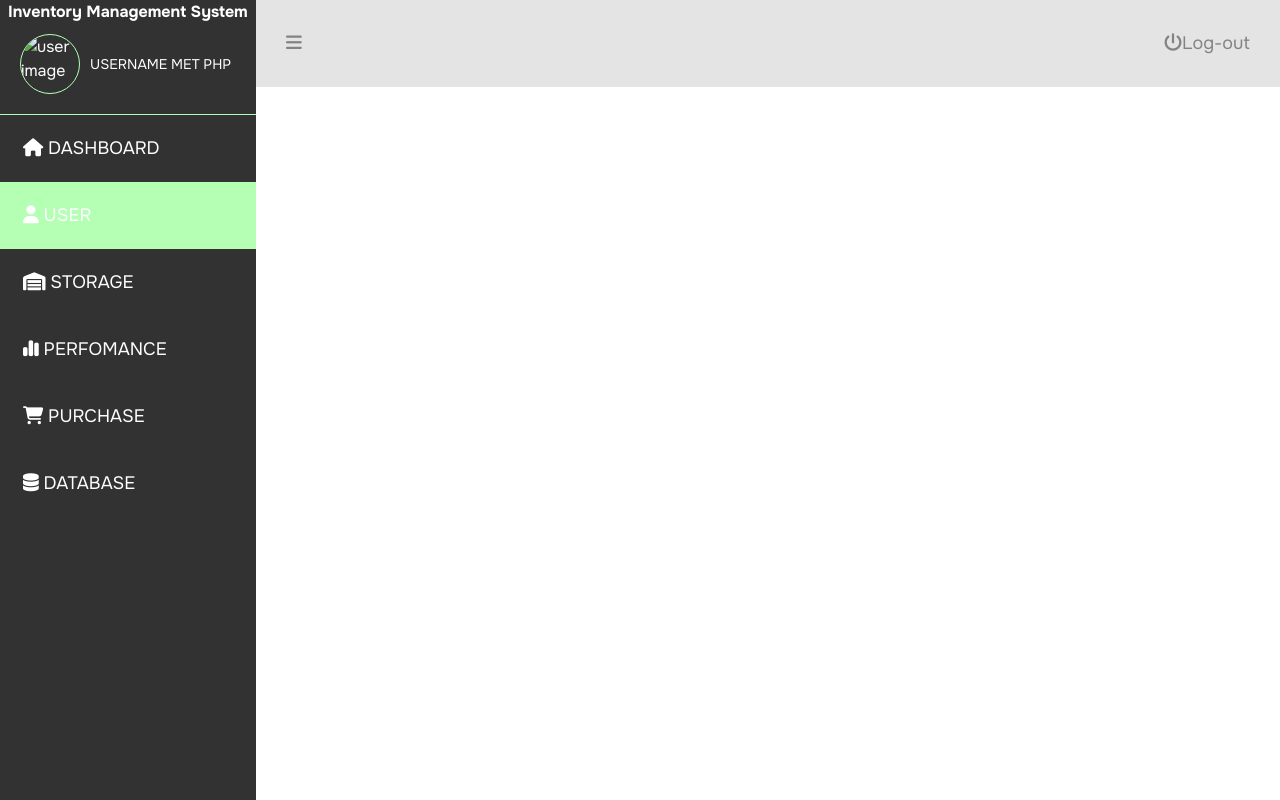
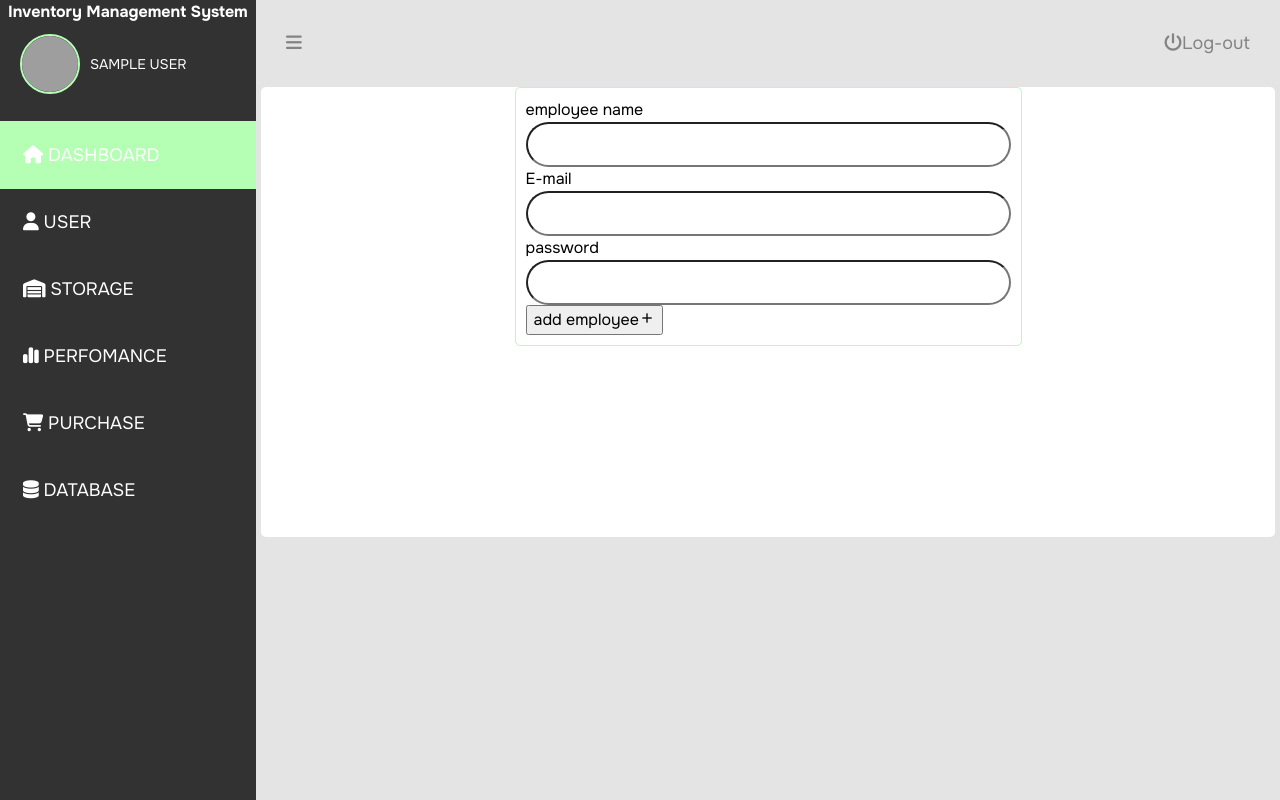
Before and after one commit to Meerleevven/PHP_inventory_system, a PHP site: page /dbuser.php in a window 1280 px wide. Run offline with PHP 8.4, Linux system fonts and the light colour scheme; the visitor is signed in with stand-in values (Sample User, id 1); some libraries are stand-ins or nearby versions; grey boxes are pictures that could not be loaded.

Commit message:
08-05-2024

```diff
--- a/css/style.css
+++ b/css/style.css
@@ -564,7 +564,7 @@ height: 100px;
     height: 60px;
     display: inline-block;
     border-radius: 50%;
-    border: 1px solid #b5ffb5;
+    border: 2px solid #b5ffb5;
     margin-left: 20px;
 }
 
@@ -599,6 +599,8 @@ height: 100px;
 
 .dbcontent-Container{
     width: 80%;
+    height: auto;
+    background:  #E4E4E4;
 }
 
 .dbtopNav{
@@ -617,13 +619,32 @@ height: 100px;
 }
 
 
-.dbcontent{
-    background: #ffff;
-    padding: 20px 10px 10px 10px;
+div.dbContent{
+    padding: 0px 5px 5px;
 }
 
 .dbcontent-Min{
-    background:  #E4E4E4;
-    min-height: 90%;
+    /* background:  #E4E4E4; */
+    min-height: 450px;
     height: 100%;
+    color: #000000;
+    background: #ffffff;
+    border-radius: 5px;
 }
+
+.addEmployee{
+    width: 50%;
+    margin: 0 auto;
+    padding: 10px;
+    border: 1px solid #b5ffb5;
+    border-radius: 5px;
+}
+
+.appformInput{
+    width: 100%;
+    height: 45px;
+    outline: none;
+    border-radius: 30px;
+    color: #000000;
+    padding: 0 0 0 45px;
+}
--- a/dbuser.php
+++ b/dbuser.php
@@ -1,34 +1,39 @@
 <?php
 include 'inc/function.php';
-htmlHead('IMS', 'User');
+htmlHead('IMS', 'Dashboard');
+
+session_start();
+$useraccname = showTheLogin();
+$userphoto = $_SESSION['companyPhoto'] ?? 'default.png';
+if (!isset($_SESSION['companyName'])) {
+    header("Location: login.php");
+    exit();
+}
+
 ?>
 <body>
     <div id="dbMainContainer">
-        <div class="dbSidebar">
-            <h3 class="dbsidebar-Logo" id="dbsidebar_Logo">Inventory Management System</h3>
-            <div class="sidebarUser">
-                <img src="" alt="user image" id="dbsidebar_userImage">
-                <span id="username">username met php</span>
-            </div>
-            <div class="dbsidebar-Menus">
-                <div class="dbsidebar-menuList" id="dbsidebar_menuList">
-                    <li><a href="#"><i class="fa-solid fa-house menuIcons"></i><span class="menuText"> Dashboard</span></a></li>
-                    <li class="menuActive"><a href="#"><i class="fa-solid fa-user menuIcons"></i><span class="menuText"> User</span></a></li>
-                    <li><a href="#"><i class="fa-solid fa-warehouse menuIcons"></i><span class="menuText"> Storage</span></a></li>
-                    <li><a href="#"><i class="fa-solid fa-chart-simple menuIcons"></i><span class="menuText"> Perfomance</span></a></li>
-                    <li><a href="#"><i class="fa-solid fa-cart-shopping menuIcons"></i><span class="menuText"> Purchase</span></a></li>
-                    <li><a href="#"><i class="fa-solid fa-database menuIcons"></i><span class="menuText"> Database</span></a></li>
-                </div>
-            </div>
-        </div>
+        <?php include ('partials/dbsidebar.php') ?>
         <div class="dbcontent-Container" id="dbcontent_Container">
-            <div class="dbtopNav">
-                <a href="#" id="toggleBtn"><i class="fa fa-navicon"></i></a>
-                <a href="#" id="logoutBtn"><i class="fa fa-power-off"></i>Log-out</a>
-            </div>
+        <?php include ('partials/dbtopnav.php') ?>
             <div class="dbContent">
                 <div class="dbcontent-Min">
 
+                    <form action="" class="addEmployee" method="POST">
+                        <div>
+                            <label for="">employee name</label>
+                            <input type="text" class="appformInput" id="workerName" name="workerName"/>
+                        </div>
+                        <div>
+                            <label for="">E-mail</label>
+                            <input type="text" class="appformInput" id="workerEmail" name="workerEmail"/>
+                        </div>
+                        <div>
+                            <label for="">password</label>
+                            <input type="text" class="appformInput" id="workerpassword" name="workerEmail"/>
+                        </div>
+                        <button type="submit">add employee<i class="bx bx-plus"></i></button>
+                    </form>
                 </div>
             </div>
         </div>
--- a/documentatie/documentatie.txt
+++ b/documentatie/documentatie.txt
@@ -67,6 +67,8 @@ Ik heb nu bijna alle onderdelen afgerond in de registratie. Ik moet alleen nog d
 ***07-05-2025 pt1 - de registratie klaar***
 de registratie pagina is nu helemaal kompleet alles werkt en alles is ook connected.
 
+***07/08-05-2025 pt2 - ben begonnen aan de dashboard heb tot nu toe kleine edits gemaakt aan bestaande code en ben ook begonnen aan het maken voor de werknemer user system ik ben echt overboord gegaan maarja hoort erbij tip voor volgende keer schrijf heel duidelijk op wat je wil maken zodat je weet waar aan je begint zodat als je nog extra dingen hebt dat het niet je focus is laat me btw mijn tree ding kijken
+
 **Overzicht van Ontwikkelde Pagina’s:**
 ✅ **Login-systeem** – Inclusief login, registratie, wachtwoord vergeten en credentials versturen
 ✅ **Landingspagina** – Met loginlink, kwaliteiten van de site, en een uitgebreide footer
--- a/inc/function.php
+++ b/inc/function.php
@@ -54,6 +54,7 @@ function logincompany(){
             $_POST['password'] === $row['companyPassword']) {
                 session_start();
                 $_SESSION['companyName'] = $row['companyName'];
+                $_SESSION['companyPhoto'] = $row['companyPhoto'];
                 if (isset($_POST['remember'])) {
                     setcookie('companyName', $row['companyName'], time() + (60*60*24*30), "/");
                     setcookie('cookies_remember', 'true', time() + (60*60*24*30), "/");  // Consistentie: altijd 'true'
@@ -102,6 +103,7 @@ function showTheLogin() {
     if (isset($_SESSION['companyName'])) {
         return $_SESSION['companyName'];
     }
+
 
 }
 
--- /dev/null
+++ b/partials/dbsidebar.php
@@ -0,0 +1,17 @@
+<div class="dbSidebar">
+    <h3 class="dbsidebar-Logo" id="dbsidebar_Logo">Inventory Management System</h3>
+    <div class="sidebarUser">
+        <img src="img/companyphotos/<?=htmlspecialchars($userphoto)?>" alt="user image" id="dbsidebar_userImage">
+        <span id="username"><?= htmlspecialchars($useraccname) ?></span>
+    </div>
+    <div class="dbsidebar-Menus">
+        <div class="dbsidebar-menuList" id="dbsidebar_menuList">
+            <li class="menuActive"><a href="#"><i class="fa-solid fa-house menuIcons"></i><span class="menuText"> Dashboard</span></a></li>
+            <li><a href="#"><i class="fa-solid fa-user menuIcons"></i><span class="menuText"> User</span></a></li>
+            <li><a href="#"><i class="fa-solid fa-warehouse menuIcons"></i><span class="menuText"> Storage</span></a></li>
+            <li><a href="#"><i class="fa-solid fa-chart-simple menuIcons"></i><span class="menuText"> Perfomance</span></a></li>
+            <li><a href="#"><i class="fa-solid fa-cart-shopping menuIcons"></i><span class="menuText"> Purchase</span></a></li>
+            <li><a href="#"><i class="fa-solid fa-database menuIcons"></i><span class="menuText"> Database</span></a></li>
+        </div>
+    </div>
+</div>
--- /dev/null
+++ b/partials/dbtopnav.php
@@ -0,0 +1,4 @@
+           <div class="dbtopNav">
+                <a href="#" id="toggleBtn"><i class="fa fa-navicon"></i></a>
+                <a href="logout.php" id="logoutBtn"><i class="fa fa-power-off"></i>Log-out</a>
+            </div>
```
Also changed, not shown: dashboard.php (+3 -23 lines), dbperformance.php (deleted, +0 -38 lines), dbpurchase.php (deleted, +0 -38 lines), dbstorage.php (deleted, +0 -38 lines), img/companyphotos/emmanuelshelpinghand.jpg (added).
